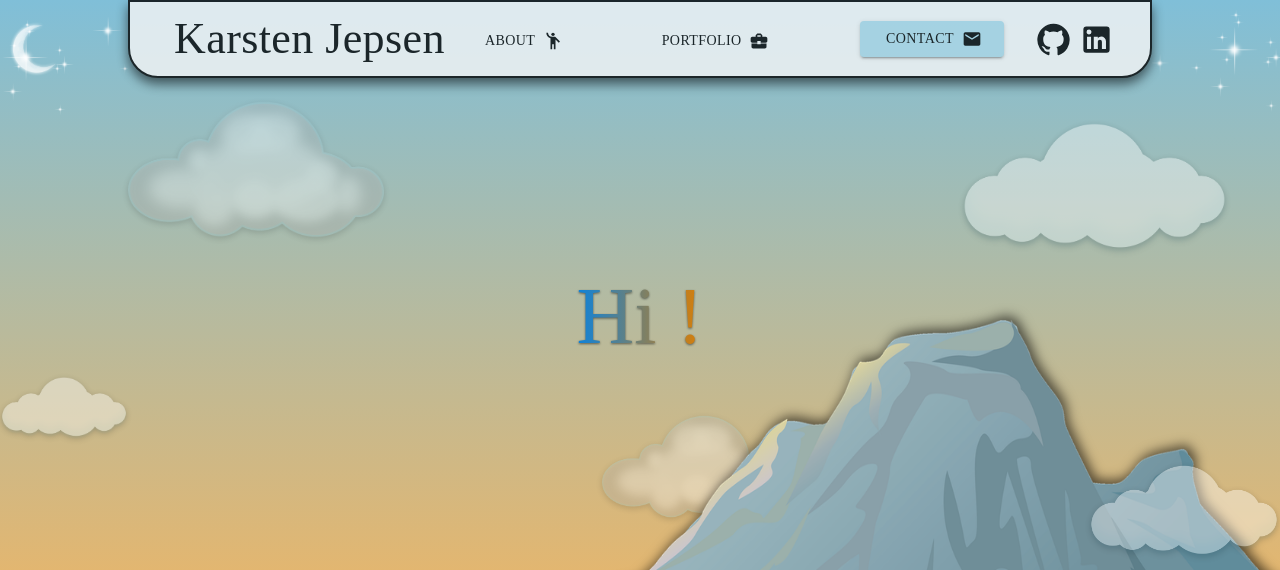
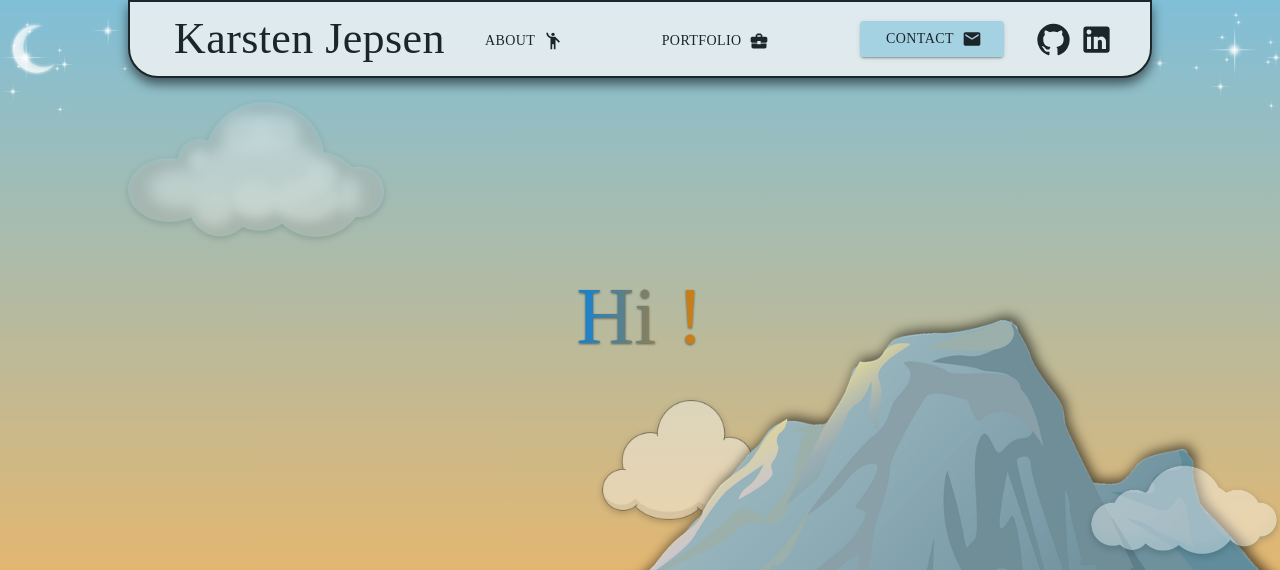
Before and after one commit to KarstenJep/karstenjep.github.io, a React (Create React App) app: page /#/home/1 in a window 1280 px wide. Shown: the top 570 px of the page. Built offline with nearby package versions, Linux system fonts and the light colour scheme; a web font is replaced by a local one.

Commit message:
adjusted tech colors, uploaded new cloud image in a ttempt to fix bug

```diff
--- a/src/home.jsx
+++ b/src/home.jsx
@@ -11,6 +11,7 @@ import mountains from "./images/mountains.png";
 import sun from "./images/sun.png"
 import clouds from "./images/clouds.png";
 import cloud from "./images/cloud.png";
+import cloudss from "./images/cloudss.png";
 // import moon from "./images/moon.png";
 import crescent from "./images/crescent.png"
 import stars from "./images/stars.png";
@@ -60,10 +61,10 @@ export default function Home() {
             <img src={sun} alt="sun" className="sun" style={{ transform: `translateY(-${scrollY * 0.1}vh) translateX(-${scrollY * 0.05}vh)`, zIndex: '0'}}/>
             <img src={sun} alt="sun" className="sunTwo" style={{ transform: `translateY(-${scrollY * 0.01}vh) translateX(-${scrollY * 0.005}vh)`, zIndex: '0'}}/>
             <img src={clouds} alt="cloud" className="cloud1" style={{ transform: `translateY(-${scrollY * 0.12}vh) translateX(${scrollY * 0.1}vh)`}}/>
-            <img src={clouds} alt="cloud" className="cloud2" style={{ transform: `translateY(-${scrollY * 0.14}vh) translateX(${scrollY * 0.15}vh)`}}/>
-            <img src={clouds} alt="cloud" className="cloud3" style={{ transform: `translateY(-${scrollY * 0.1}vh) translateX(-${scrollY * 0.12}vh)`}}/>
+            {/* <img src={clouds} alt="cloud" className="cloud2" style={{ transform: `translateY(-${scrollY * 0.14}vh) translateX(${scrollY * 0.15}vh)`}}/>
+            <img src={clouds} alt="cloud" className="cloud3" style={{ transform: `translateY(-${scrollY * 0.1}vh) translateX(-${scrollY * 0.12}vh)`}}/> */}
             <img src={cloud} alt="cloud" className="cloud4" style={{ transform: `translateY(-${scrollY * 0.16}vh) translateX(-${scrollY * 0.15}vh)`}}/>
-            <img src={cloud} alt="cloud" className="cloud5" style={{ transform: `translateY(-${scrollY * 0.2}vh) translateX(${scrollY * 0.1}vh)`, zIndex: '0'}}/>
+            <img src={cloudss} alt="cloud" className="cloud5" style={{ transform: `translateY(-${scrollY * 0.2}vh) translateX(${scrollY * 0.1}vh)`, zIndex: '0'}}/>
             {/* <img src={clouds} alt="cloud" className="cloud6" style={{ transform: `translateY(-${scrollY * 0.2}vh) translateX(-${scrollY * 0.16}vh)`}}/>
             <img src={clouds} alt="cloud" className="cloud7" style={{ transform: `translateY(-${scrollY * 0.02}vh) translateX(${scrollY * 0.09}vh)`, zIndex: '0'}}/>
             <img src={clouds} alt="cloud" className="cloud8" style={{ transform: `translateY(-${scrollY * 0.02}vh) translateX(${scrollY * 0.08}vh)`}}/>
```
Also changed, not shown: src/images/cloudss.png (added).
